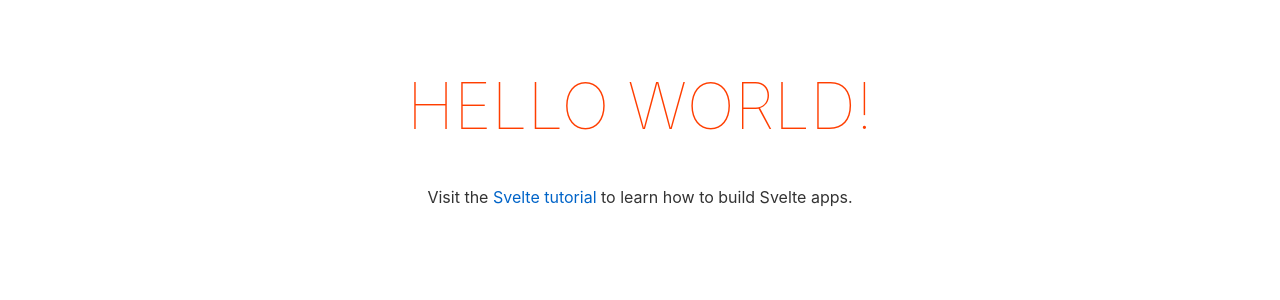
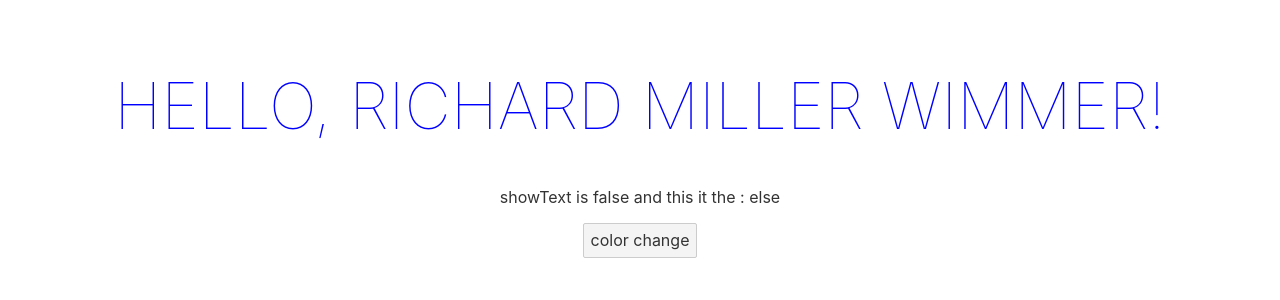
Before and after one commit to RichardMillerWimmer/my-svelte-project, a Svelte app: page / in a window 1280 px wide. Shown: the top 300 px of the page. Built offline with nearby package versions, Linux system fonts and the light colour scheme.

Commit message:
svelte syntax basics

```diff
--- a/src/App.svelte
+++ b/src/App.svelte
@@ -1,10 +1,28 @@
 <script>
-	export let name;
+  let firstName = "Richard";
+  let lastName = "Miller Wimmer";
+  let color = "blue";
+  let showText = false;
+
+  $: name = `${firstName} ${lastName}`;
+
+  const toggleColor = () => {
+    color = color === "blue" ? "purple" : "blue";
+    showText = !showText;
+  };
 </script>
 
 <main>
-	<h1>Hello {name}!</h1>
-	<p>Visit the <a href="https://svelte.dev/tutorial">Svelte tutorial</a> to learn how to build Svelte apps.</p>
+  <h1 style="color: {color}">Hello, {name}!</h1>
+  {#if showText}
+    <p>
+      Visit the <a href="https://svelte.dev/tutorial">Svelte tutorial</a> to learn
+      how to build Svelte apps.
+    </p>
+  {:else}
+    <p>showText is false and this it the : else</p>
+  {/if}
+  <button on:click={toggleColor}>color change</button>
 </main>
 
 <style>
--- a/src/main.js
+++ b/src/main.js
@@ -2,9 +2,6 @@ import App from './App.svelte';
 
 const app = new App({
 	target: document.body,
-	props: {
-		name: 'world'
-	}
 });
 
 export default app;
```
Lines whose indentation alone changed are shown as unchanged.
